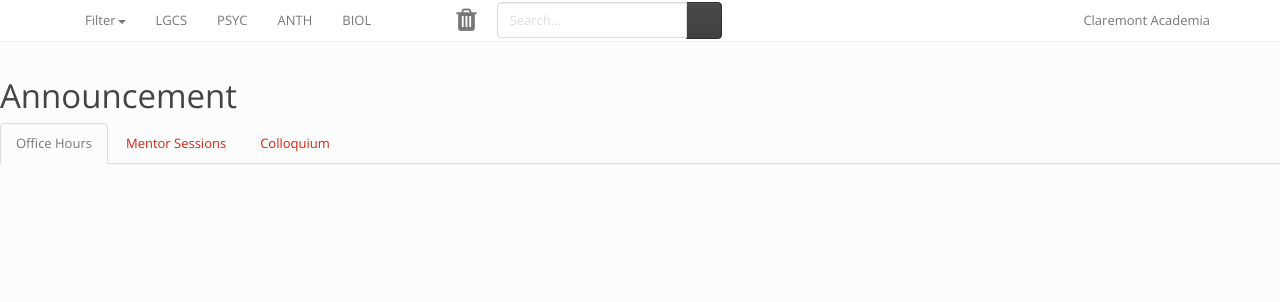
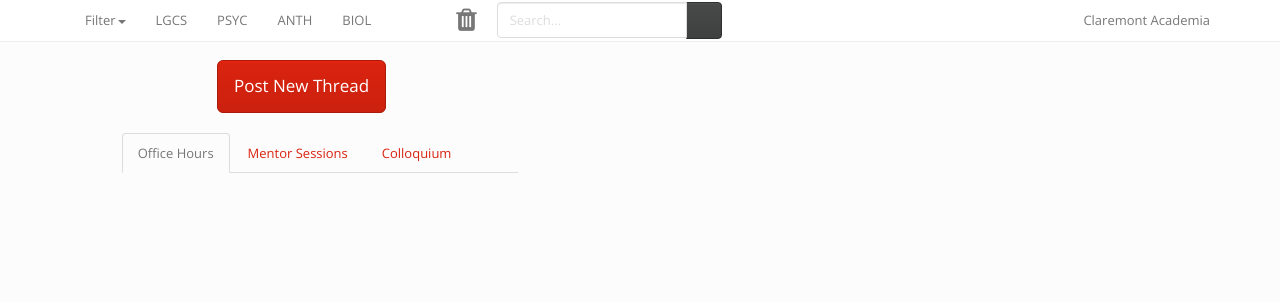
Before and after one commit to ClaremontAcademia/Forum, a Django app: page / in a window 1280 px wide. Shown: the top 302 px of the page. Run offline with Django 3.2, Linux system fonts and the light colour scheme; some libraries are stand-ins or nearby versions; some web fonts are replaced.

Commit message:
Modify announcement.html and add button

```diff
--- a/forum/templates/announcement.html
+++ b/forum/templates/announcement.html
@@ -1,14 +1,18 @@
-<h1>Announcement</h1>
-
 <script>
-$('#myTab a').click(function (e) {
+    $('#myTab a').click(function(e) {
         e.preventDefault()
         $(this).tab('show')
     })
 </script>
 
+<div class="col-sm-4 col-sm-offset-1 blog-sidebar">
+    <div class="sidebar-module">
+        <div style="width: 206px; margin: 0 auto;">
+            <a href="#" class="btn btn-primary btn-lg">Post New Thread</a>
+        </div>
+    </div>
+    <div style="margin-top: 20px;" class="sidebar-module">
         <div role="tabpanel">
-
             <!-- Nav tabs -->
             <ul class="nav nav-tabs" role="tablist">
                 <li role="presentation" class="active"><a href="#OfficeHours" aria-controls="OfficeHours" role="tab" data-toggle="tab">Office Hours</a></li>
@@ -55,3 +59,7 @@ $('#myTab a').click(function (e) {
             </div>
 
         </div>
+    </div>
+</div><!-- /.blog-sidebar -->
+
+</div><!-- /.row -->
```
Lines whose indentation alone changed are shown as unchanged.
